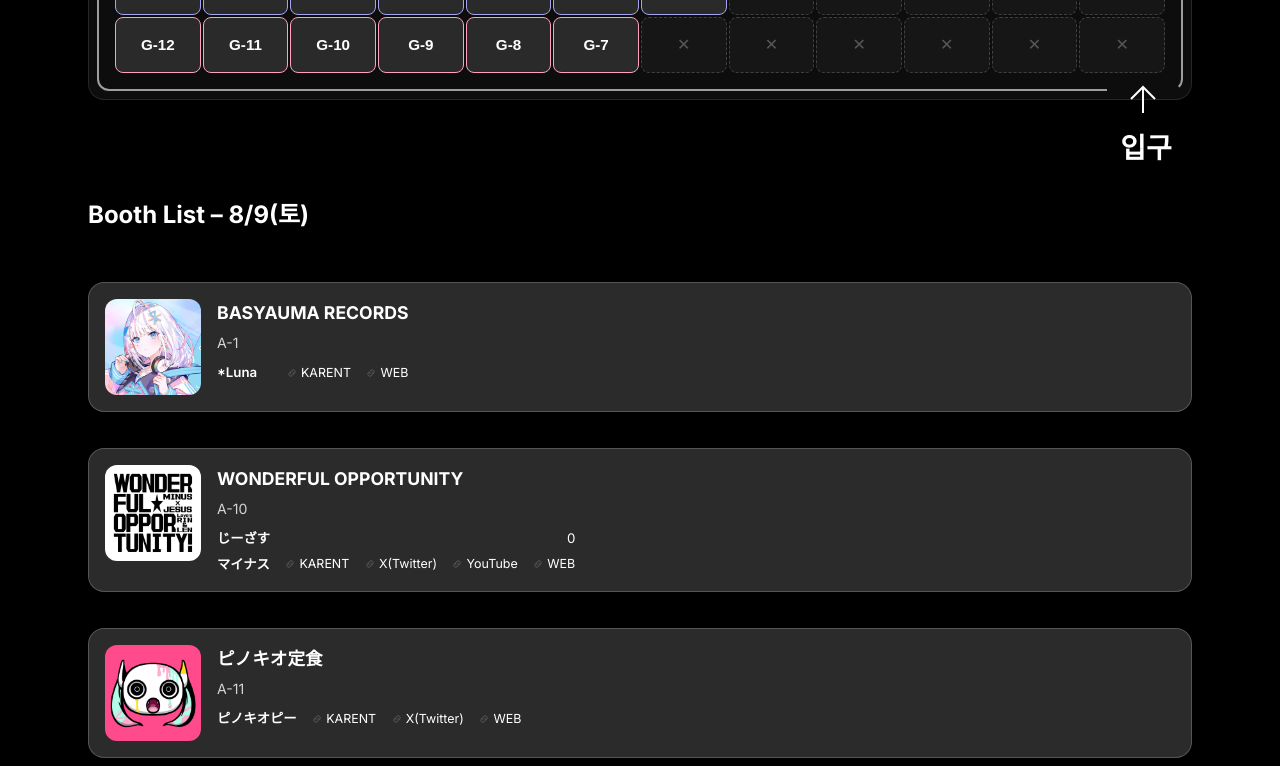
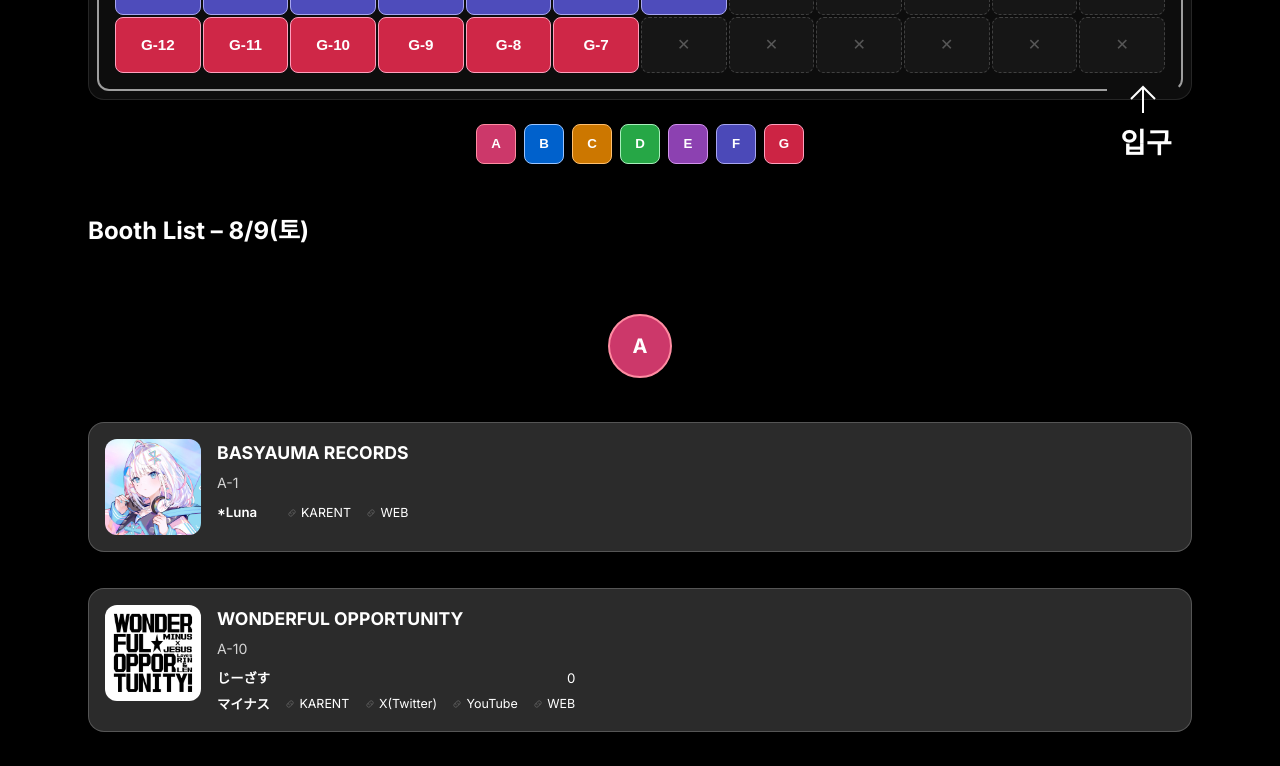
Before and after one commit to kuroka3/MM-Info, a Next.js app: page /exhibition-info/osaka/creators-market in a window 1280 px wide. Shown: the part 980-1746 px from the top of the page. Built offline with nearby package versions, Linux system fonts and the light colour scheme; a web font is replaced by a local one.

Commit message:
add row nav and fix hover tooltip

```diff
--- a/src/app/exhibition-info/osaka/creators-market/Client.tsx
+++ b/src/app/exhibition-info/osaka/creators-market/Client.tsx
@@ -20,9 +20,10 @@ const findBooth = (row: string, col: number, day: string) => {
 
 export default function CreatorsMarketClient() {
   const [selectedDay, setSelectedDay] = useState<(typeof DAYS)[number]>(DAYS[0]);
+  const listRefs = useRef<Record<string, HTMLLIElement | null>>({});
+  const rowRefs = useRef<Record<string, HTMLLIElement | null>>({});
   const [gutter, setGutter] = useState(0);
   const wrapperRef = useRef<HTMLDivElement | null>(null);
-  const listRefs = useRef<Record<string, HTMLLIElement | null>>({});
 
   useLayoutEffect(() => {
     function updateGutter() {
@@ -36,14 +37,24 @@ export default function CreatorsMarketClient() {
     return () => window.removeEventListener('resize', updateGutter);
   }, []);
 
-  const scrollTo = (id: string) => {
+  const scrollToBooth = (id: string) => {
     const el = listRefs.current[id];
     if (!el) return;
     const offset = 80;
     const top = el.getBoundingClientRect().top + window.scrollY - offset;
     scrollToPosition(top, 400);
     el.classList.add('highlight');
-    setTimeout(() => el.classList.remove('highlight'), 2000);
+    setTimeout(() => el.classList.remove('highlight'), 3000);
+  };
+
+  const scrollToRow = (row: string) => {
+    const el = rowRefs.current[row];
+    if (!el) return;
+    const offset = 80;
+    const top = el.getBoundingClientRect().top + window.scrollY - offset;
+    scrollToPosition(top, 400);
+    el.classList.add('highlight');
+    setTimeout(() => el.classList.remove('highlight'), 3000);
   };
 
   return (
@@ -110,7 +121,7 @@ export default function CreatorsMarketClient() {
                         key={booth.id}
                         className={`booth ${rowClasses[row]}`}
                         style={booth.span ? { gridColumn: `span ${booth.span}` } : {}}
-                        onClick={() => scrollTo(booth.id)}
+                        onClick={() => scrollToBooth(booth.id)}
                       >
                         {booth.id}
                         <div className="booth-tooltip">
@@ -121,7 +132,6 @@ export default function CreatorsMarketClient() {
                               width={120}
                               height={120}
                               className="tooltip-img"
-                              style={{ position: 'relative', width: '100%', height: '100%' }}
                             />
                           </div>
                           <p className="tooltip-title">{booth.name}</p>
@@ -144,12 +154,33 @@ export default function CreatorsMarketClient() {
           </div>
         </section>
 
+        <nav className="row-nav">
+          {ROWS.map(r => (
+            <button key={r} className={`row-nav-btn ${rowClasses[r]}`} onClick={() => scrollToRow(r)}>
+              {r}
+            </button>
+          ))}
+        </nav>
+
         <section className="cm-section booth-list-section">
           <h2 className="booth-list-title">Booth List – {selectedDay}</h2>
           <ul className="booth-list">
-            {BOOTHS.filter(b => !b.hidden && b.dates.includes(selectedDay))
-              .sort((a, b) => a.id.localeCompare(b.id))
-              .map(booth => (
+            {ROWS.map(row => {
+              const booths = BOOTHS.filter(
+                b => !b.hidden && b.dates.includes(selectedDay) && b.row === row,
+              ).sort((a, b) => a.id.localeCompare(b.id));
+              if (booths.length === 0) return null;
+              return (
+                <Fragment key={row}>
+                  <li
+                    className={`booth-row-header ${rowClasses[row]}`}
+                    ref={el => {
+                      rowRefs.current[row] = el;
+                    }}
+                  >
+                    {row}
+                  </li>
+                  {booths.map(booth => (
                     <li
                       key={booth.id}
                       ref={el => {
@@ -184,7 +215,12 @@ export default function CreatorsMarketClient() {
                                         target="_blank"
                                         rel="noopener noreferrer"
                                       >
-                                    <Image src="/images/link.svg" alt="" width={12} height={12} />
+                                        <Image
+                                          src="/images/link.svg"
+                                          alt=""
+                                          width={12}
+                                          height={12}
+                                        />
                                         {link.label}
                                       </a>
                                     ))}
@@ -197,6 +233,9 @@ export default function CreatorsMarketClient() {
                       </div>
                     </li>
                   ))}
+                </Fragment>
+              );
+            })}
           </ul>
         </section>
       </div>
--- a/src/app/exhibition-info/osaka/creators-market/global.css
+++ b/src/app/exhibition-info/osaka/creators-market/global.css
@@ -69,7 +69,7 @@
 
 .entrance-label {
   position: absolute;
-  bottom: -4.5rem;
+  bottom: -4.2rem;
   right: 1.2rem;
   pointer-events: none;
   z-index: 10000;
@@ -114,9 +114,13 @@
   padding:.55rem .2rem;
   border-radius:8px;
   text-align:center;
-  background:rgba(255,255,255,.12);
   color:#fff;
   cursor:pointer;
+  transition:filter .2s, box-shadow .2s;
+}
+.booth:hover{
+  box-shadow:0 0 6px currentColor;
+  filter:brightness(1.1);
 }
 .booth:hover .booth-tooltip{
   opacity:1;
@@ -141,6 +145,7 @@
   z-index:10;
   left:50%;
   top:104%;
+  bottom:auto;
   transform:translateX(-50%);
   padding:.7rem;
   border-radius:12px;
@@ -151,12 +156,14 @@
   transition:.2s ease;
   display:flex;
   flex-direction:column;
-  width:max-content;
+  align-items:center;
+  gap:.25rem;
+  min-width:auto;
 }
 .tooltip-img-wrapper{
+  position:relative;
   width:120px;
   height:120px;
-  margin-bottom:.25rem;
   border-radius:8px;
   overflow:hidden;
 }
@@ -164,7 +171,6 @@
   width:100%;
   height:100%;
   object-fit:cover;
-  position:static;
 }
 .tooltip-title{
   font-size:.9rem;
@@ -180,6 +186,24 @@
   gap:1.25rem;
   margin-top:2rem;
 }
+.booth-row-header{
+  width:64px;
+  height:64px;
+  border-radius:50%;
+  display:flex;
+  align-items:center;
+  justify-content:center;
+  font-size:1.25rem;
+  font-weight:700;
+  margin:2rem auto 0.5rem;
+  backdrop-filter:blur(10px);
+  border-width:2px;
+  border-style:solid;
+}
+.booth-row-header.highlight{
+  animation:notice-highlight 3s ease-out;
+}
+
 .booth-item{
   display:flex;
   gap:1rem;
@@ -189,7 +213,7 @@
   backdrop-filter:blur(10px);
 }
 .booth-item.highlight{
-  animation:notice-highlight 1.5s ease-out;
+  animation:notice-highlight 3s ease-out;
 }
 .booth-item-img{
   border-radius:12px;
@@ -229,3 +253,26 @@
   color:#fff;
   text-decoration:none;
 }
+
+.row-nav{
+  display:flex;
+  justify-content:center;
+  gap:.5rem;
+  margin-top:1.5rem;
+}
+.row-nav-btn{
+  width:40px;
+  height:40px;
+  border-radius:8px;
+  border-width:1px;
+  border-style:solid;
+  font-weight:700;
+  color:#fff;
+  backdrop-filter:blur(6px);
+  cursor:pointer;
+  transition:filter .2s, box-shadow .2s;
+}
+.row-nav-btn:hover{
+  box-shadow:0 0 6px currentColor;
+  filter:brightness(1.1);
+}
```
Lines whose indentation alone changed are shown as unchanged.
